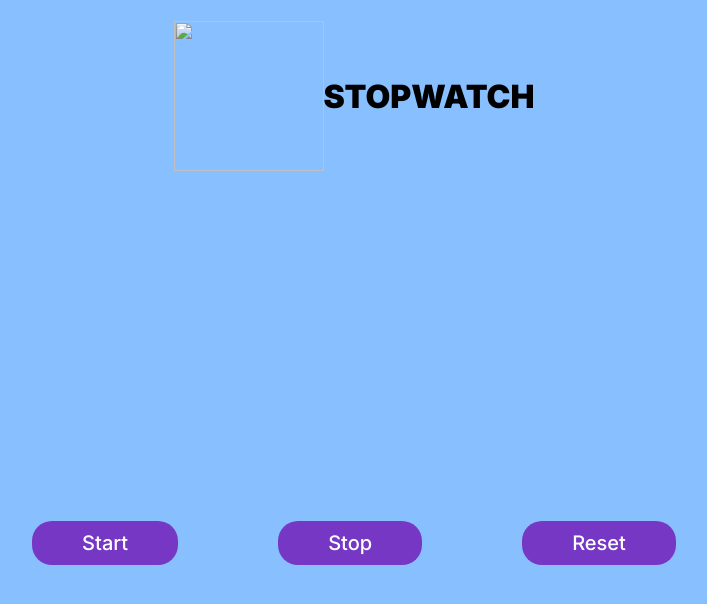
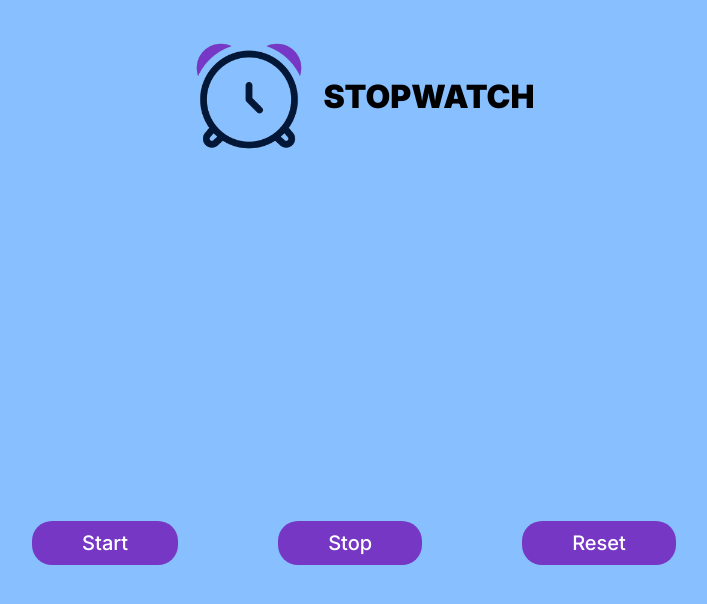
Before and after one commit to anurag77889/PRODIGY_WD_02, a plain HTML site: page index.html in a window 1280 px wide. Shown: the whole page, without its empty margins (286-993 px from the left). Drawn offline with Linux system fonts and the light colour scheme; a web font is replaced by a local one.

Commit message:
Update index.html

```diff
--- a/index.html
+++ b/index.html
@@ -16,7 +16,7 @@
 <link href="https://fonts.googleapis.com/css2?family=Inter:wght@100..900&display=swap" rel="stylesheet">
 </head>
 <body>
-    <h1 id="heading"><img src="/images/image-removebg-preview (3).png">STOPWATCH</h1>
+    <h1 id="heading"><img src="image-removebg-preview (3).png">STOPWATCH</h1>
     <span id="Timer"></span>
     <div class="Buttons">
     <button id="Start">Start</button>
```
